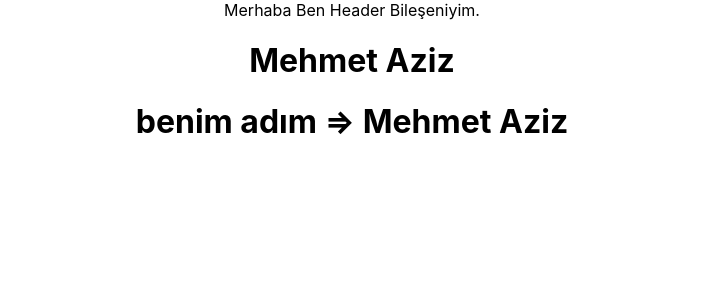
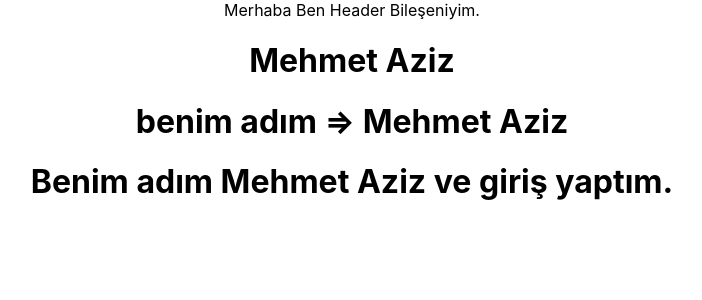
Before and after one commit to maziz-create/react-training, a React (Create React App) app: page / in a window 1280 px wide. Shown: the top 300 px of the page, without its empty margins (288-990 px from the left). Built offline with nearby package versions, Linux system fonts and the light colour scheme.

Commit message:
Conditional variable rendering in component

```diff
--- a/src/App.js
+++ b/src/App.js
@@ -4,6 +4,9 @@ import Header from './components/Header';
 
 // componentlerde değişken render edebiliriz=>
 const name = "Mehmet Aziz";
+
+// componentlerde koşullu değişken render edebiliriz
+const isLoggedIn = true; //giriş yapmış.
 
 function App() {
   return (
@@ -15,6 +18,11 @@ function App() {
       {/* komponentte değişken render etmek*/}
       <h1>{name}</h1>
       <h1>{`benim adım => ${name}`}</h1>
+      <h1>{
+        isLoggedIn
+        ? `Benim adım ${name} ve giriş yaptım.`
+        : `Benim adım ${name} ve giriş yapmadım`
+      }</h1>
     </div>
   );
 }
```
